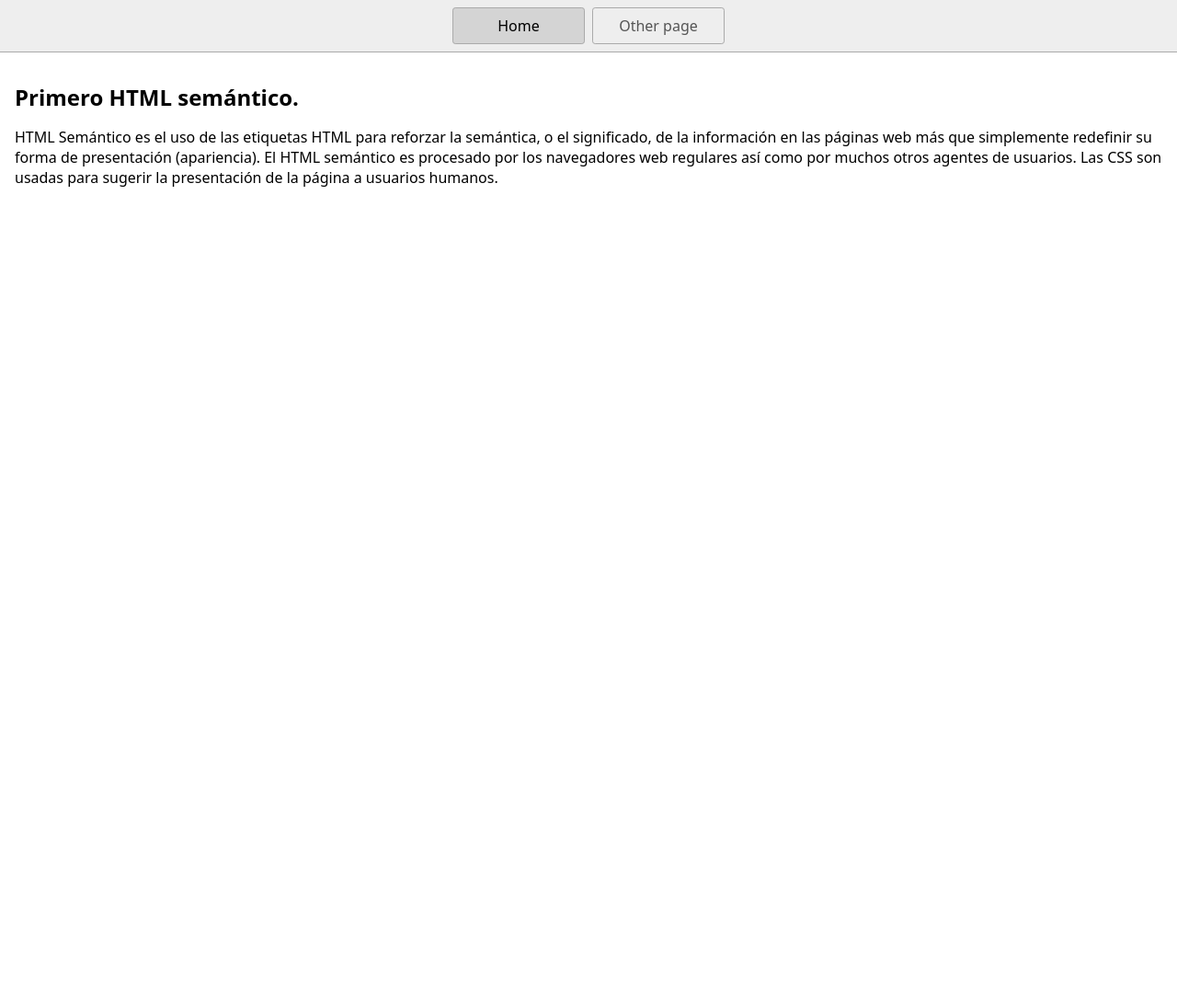
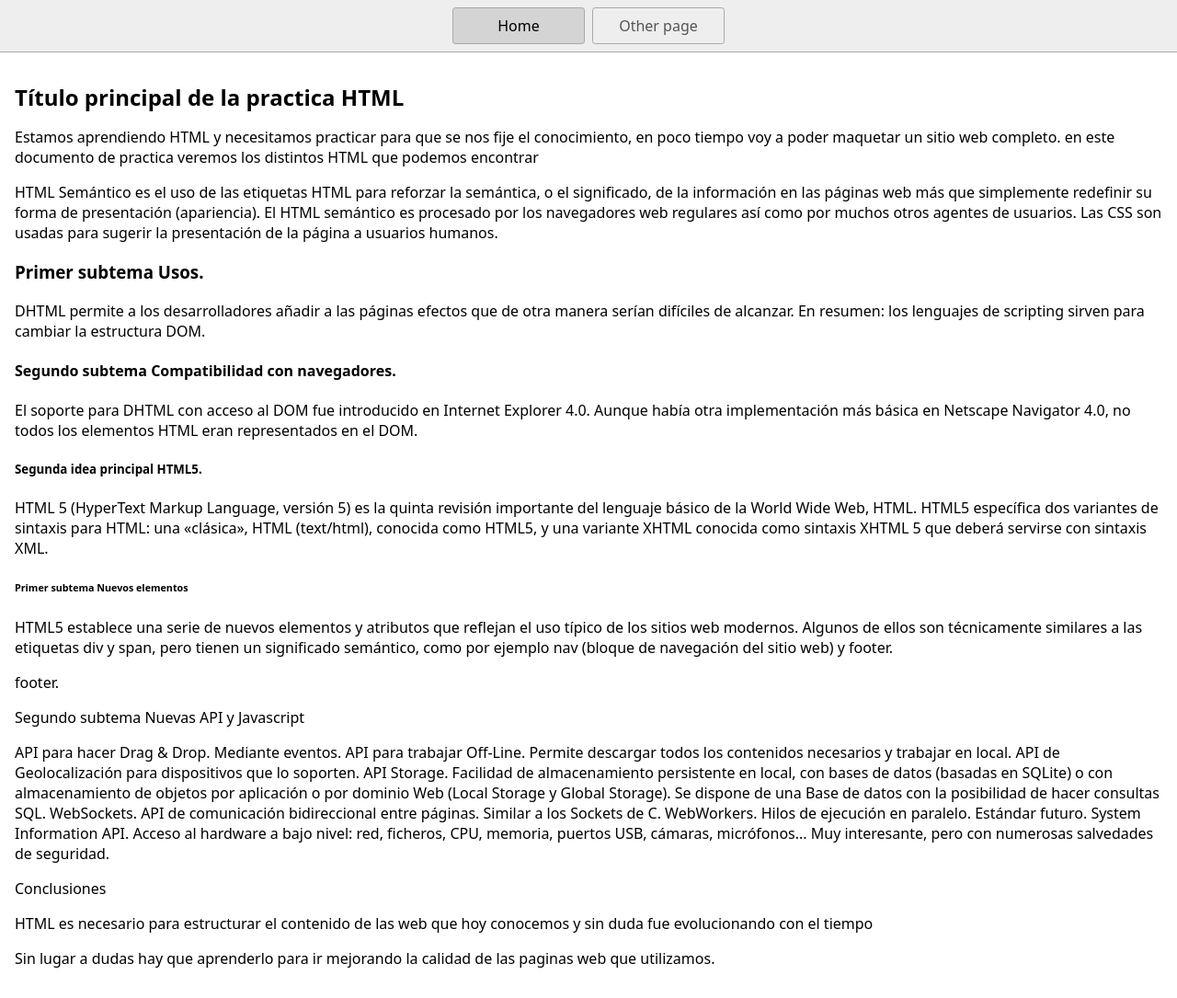
Before and after one commit to RamBas2022/web-platform-gmpaaa, a plain HTML site: page index.html in a window 1280 px wide. Shown: the whole page at 92% size. Before the commit the page ends 800 px from the top, so only its background shows below. Drawn offline with Linux system fonts and the light colour scheme.

Commit message:
1 file modified

```diff
--- a/index.html
+++ b/index.html
@@ -1,8 +1,7 @@
 <!DOCTYPE html>
 <html lang="en">
   <head>
-    <title>Título principal de la practica HTML
-    <p>Estamos aprendiendo HTML y necesitamos practicar para que se nos fije el conocimiento, en poco tiempo voy a poder maquetar un sitio web completo. en este documento de practica veremos los distintos HTML que podemos encontrar </p></title>
+    <title> Mi primer App con HTML</title>
     <meta charset="UTF-8" />
     <meta name="viewport" content="width=device-width" />
     <!--
@@ -18,10 +17,30 @@
       <a href="/page2.html">Other page</a>
     </nav>
     <main>
-      <h1>Primero HTML semántico.</h1>
-      <p>HTML Semántico es el uso de las etiquetas HTML para reforzar la semántica, o el significado, de la información en las páginas web más que simplemente redefinir su forma de presentación (apariencia). El HTML semántico es procesado por los navegadores web regulares así como por muchos otros agentes de usuarios. Las CSS son usadas para sugerir la presentación de la página a usuarios humanos.</p>
-      <h2>
-
+    <h1> Título principal de la practica HTML </h1>
+    <p>Estamos aprendiendo HTML y necesitamos practicar para que se nos fije el conocimiento, en poco tiempo voy a poder maquetar un sitio web completo. en este documento de practica veremos los distintos HTML que podemos encontrar </p></title>
+    <h2Primero HTML semántico.></h2>
+    <p>HTML Semántico es el uso de las etiquetas HTML para reforzar la semántica, o el significado, de la información en las páginas web más que simplemente redefinir su forma de presentación (apariencia). El HTML semántico es procesado por los navegadores web regulares así como por muchos otros agentes de usuarios. Las CSS son usadas para sugerir la presentación de la página a usuarios humanos.</p>
+    <h3>Primer subtema Usos.</h3>
+    <p>DHTML permite a los desarrolladores añadir a las páginas efectos que de otra manera serían difíciles de alcanzar. En resumen: los lenguajes de scripting sirven para cambiar la estructura DOM.</p>
+    <h4>Segundo subtema Compatibilidad con navegadores.</h4>
+    <p>El soporte para DHTML con acceso al DOM fue introducido en Internet Explorer 4.0. Aunque había otra implementación más básica en Netscape Navigator 4.0, no todos los elementos HTML eran representados en el DOM.</p>
+    <h5>Segunda idea principal HTML5.</h5>
+    <p>HTML 5 (HyperText Markup Language, versión 5) es la quinta revisión importante del lenguaje básico de la World Wide Web, HTML. HTML5 específica dos variantes de sintaxis para HTML: una «clásica», HTML (text/html), conocida como HTML5, y una variante XHTML conocida como sintaxis XHTML 5 que deberá servirse con sintaxis XML.</p>
+    <h6>Primer subtema Nuevos elementos </h6>
+    <p>HTML5 establece una serie de nuevos elementos y atributos que reflejan el uso típico de los sitios web modernos. Algunos de ellos son técnicamente similares a las etiquetas div y span, pero tienen un significado semántico, como por ejemplo nav (bloque de navegación del sitio web) y footer.</p>
+    footer.</p>
+    <h7>Segundo subtema Nuevas API y Javascript </h7>
+    <p>API para hacer Drag & Drop. Mediante eventos.
+    API para trabajar Off-Line. Permite descargar todos los contenidos necesarios y trabajar en local.
+    API de Geolocalización para dispositivos que lo soporten.
+    API Storage. Facilidad de almacenamiento persistente en local, con bases de datos (basadas en SQLite) o con almacenamiento de objetos por aplicación o por dominio Web (Local Storage y Global Storage). Se dispone de una Base de datos con la posibilidad de hacer consultas SQL.
+    WebSockets. API de comunicación bidireccional entre páginas. Similar a los Sockets de C.
+    WebWorkers. Hilos de ejecución en paralelo.
+    Estándar futuro. System Information API. Acceso al hardware a bajo nivel: red, ficheros, CPU, memoria, puertos USB, cámaras, micrófonos... Muy interesante, pero con numerosas salvedades de seguridad.</p>
+    <h8>Conclusiones</h8>
+    <p>HTML es necesario para estructurar el contenido de las web que hoy conocemos y sin duda fue evolucionando con el tiempo</p>
+    <p>Sin lugar a dudas hay que aprenderlo para ir mejorando la calidad de las paginas web que utilizamos.</p>
     </main>
   </body>
 </html>
```
